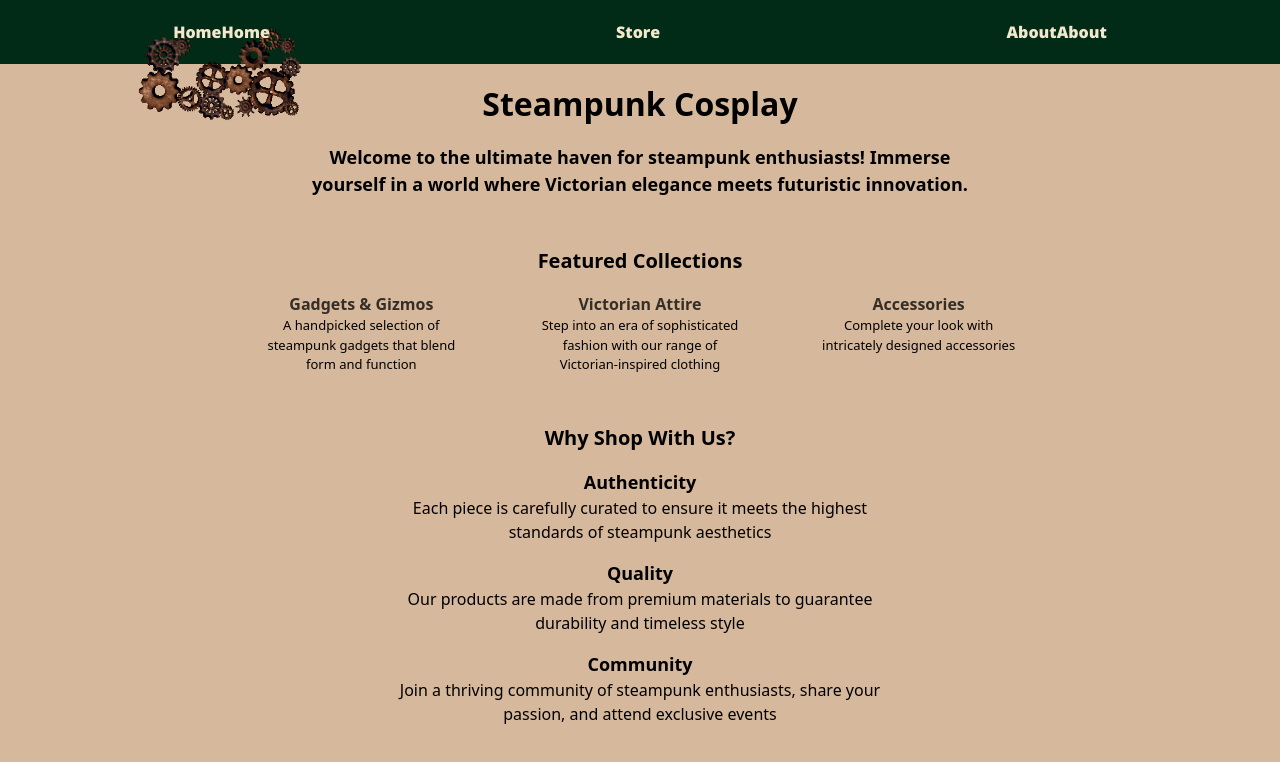
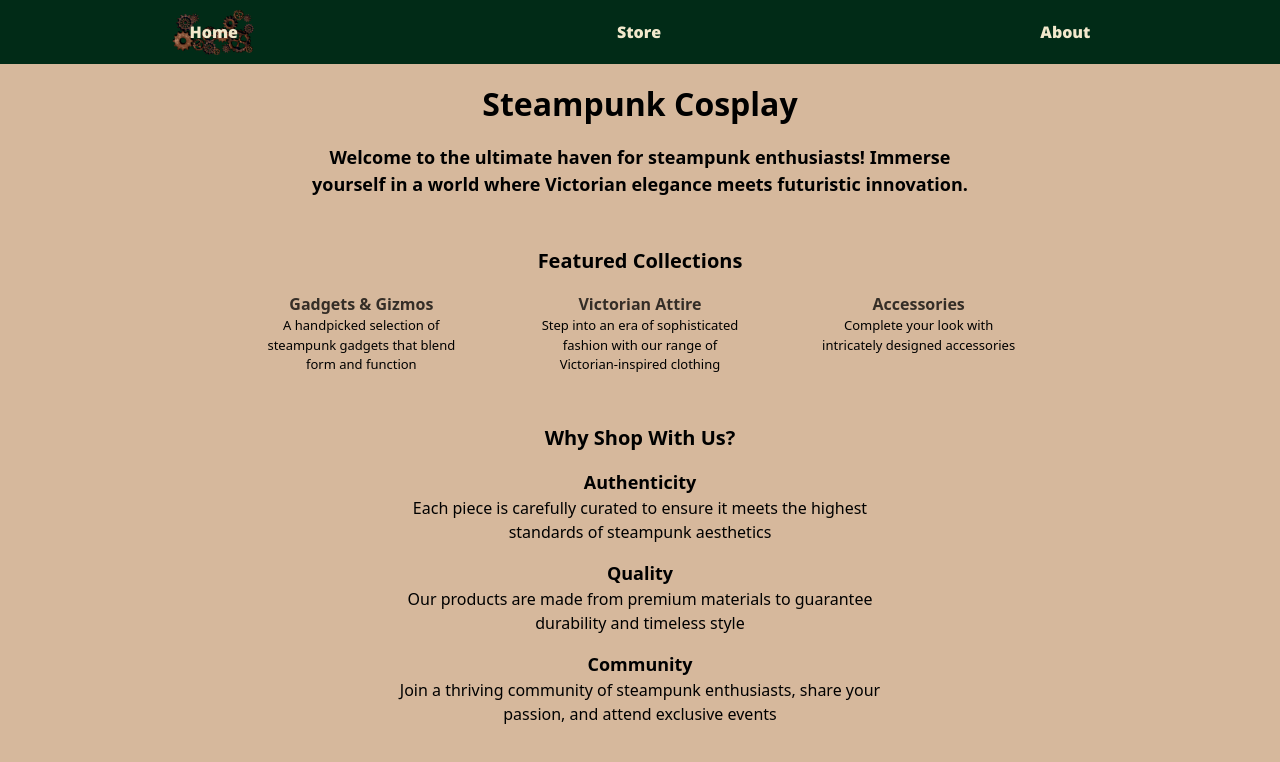
Before and after one commit to PretzonPretzel/HackNJIT2024, a Vue app: page / in a window 1280 px wide. Shown: the top 762 px of the page. Built offline with nearby package versions, Linux system fonts and the light colour scheme.

Commit message:
fixed nav duplication

```diff
--- a/src/components/Navigation.vue
+++ b/src/components/Navigation.vue
@@ -26,7 +26,6 @@ onMounted( () => {
         <div id="link-div">
             <img src="../assets/gears.gif" id="home-gear" class="shown">
             <RouterLink class="rout-link" id="home-link" to="/">Home</RouterLink>
-            <RouterLink class="rout-link" id="home-link" to="/">Home</RouterLink>
         </div>
 
         <div id="link-div">
@@ -37,7 +36,6 @@ onMounted( () => {
         <div id="link-div">
             <RouterLink class="rout-link" to="/about" id="about-link">About</RouterLink>
             <img src="../assets/gears.gif" id="store-gear" class="hidden">
-            <RouterLink class="rout-link" to="about" id="about-link">About</RouterLink>
         </div>
     </div>
 </template>
```
